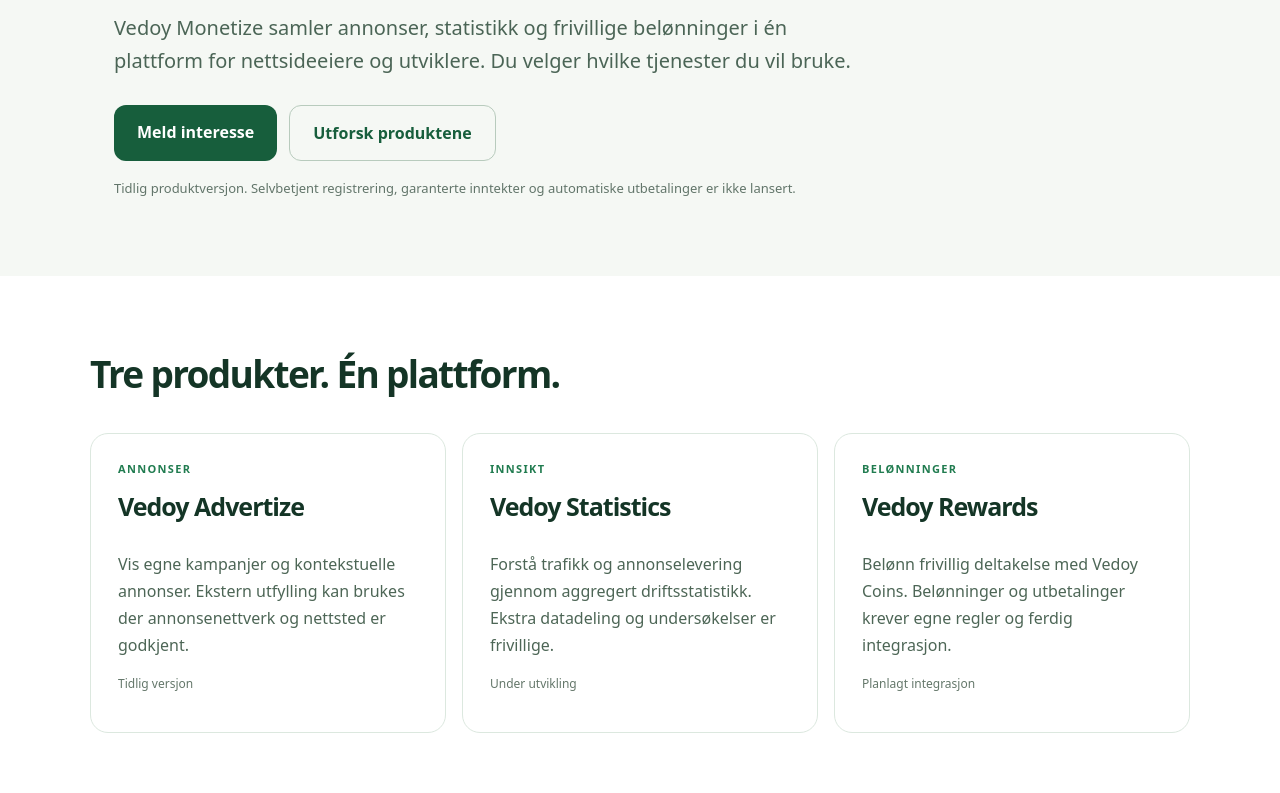
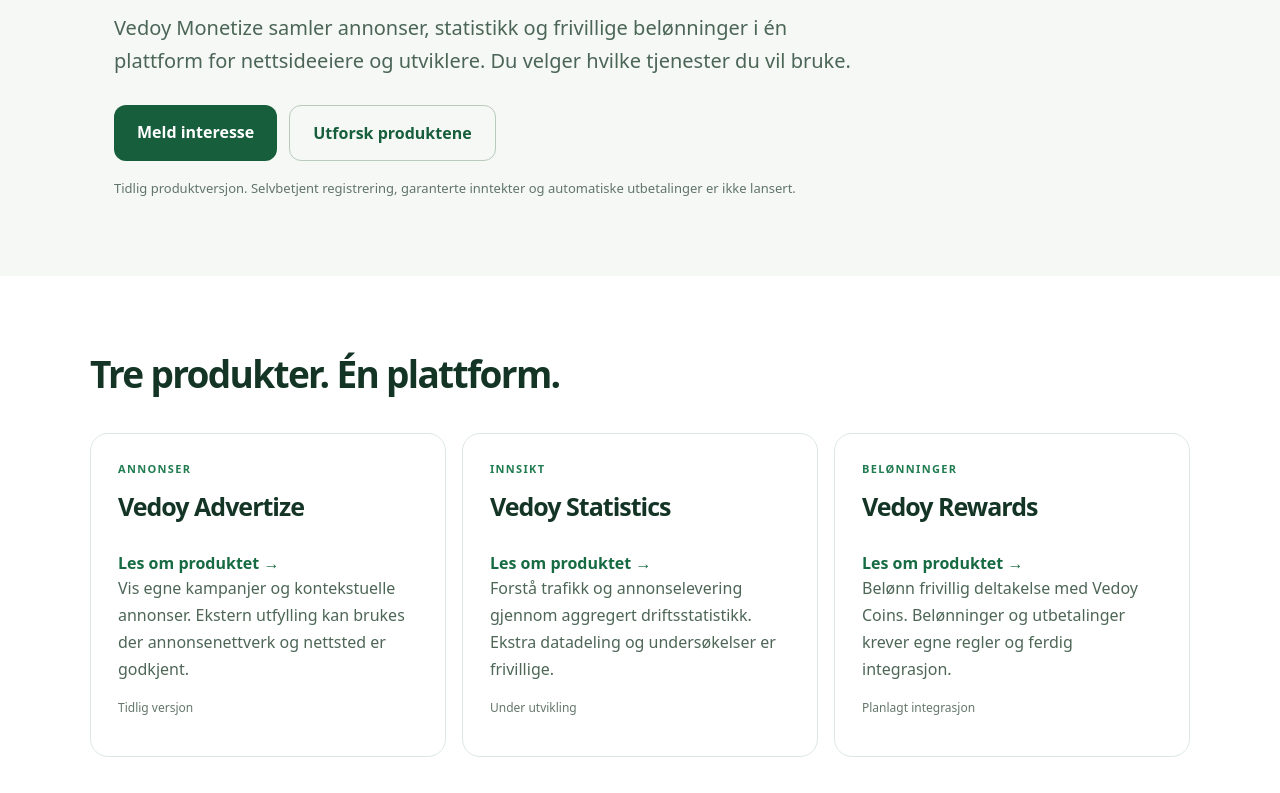
Before and after one commit to leandervedoy/Vedoy-Studio, a Next.js app: page /monetize in a window 1280 px wide. Shown: the part 304-1097 px from the top of the page. Built offline with nearby package versions, Linux system fonts and the light colour scheme; no server answers.

Commit message:
Link Monetize overview to dedicated product pages

```diff
--- a/app/monetize/page.tsx
+++ b/app/monetize/page.tsx
@@ -13,6 +13,6 @@ export default function MonetizeLanding(){return <main style={{background:"#f5f8
 <div style={{display:"flex",gap:12,flexWrap:"wrap",marginTop:28}}><a href="mailto:kontakt@vedoy.store?subject=Vedoy%20Monetize%20-%20interesse" style={{padding:"15px 23px",borderRadius:12,background:"#175e3c",color:"white",textDecoration:"none",fontWeight:750}}>Meld interesse</a><a href="#produkter" style={{padding:"15px 23px",borderRadius:12,border:"1px solid #b8cbbd",color:"#175e3c",textDecoration:"none",fontWeight:750}}>Utforsk produktene</a></div>
 <p style={{fontSize:13,color:"#62756a",marginTop:18}}>Tidlig produktversjon. Selvbetjent registrering, garanterte inntekter og automatiske utbetalinger er ikke lansert.</p>
 </section>
-<section id="produkter" style={{background:"white",padding:"70px 24px"}}><div style={{maxWidth:1100,margin:"auto"}}><h2 style={{fontSize:37,letterSpacing:"-.045em"}}>Tre produkter. Én plattform.</h2><div style={{display:"grid",gridTemplateColumns:"repeat(auto-fit,minmax(240px,1fr))",gap:16}}>{products.map(p=><article key={p.title} style={{padding:27,border:"1px solid #dce8df",borderRadius:18}}><p style={{fontSize:11,fontWeight:800,letterSpacing:".12em",color:"#217c50"}}>{p.tag}</p><h3 style={{fontSize:25,letterSpacing:"-.04em"}}>{p.title}</h3><p style={{lineHeight:1.7,color:"#4d6656"}}>{p.body}</p><p style={{fontSize:12,color:"#64776a"}}>{p.status}</p></article>)}</div></div></section>
+<section id="produkter" style={{background:"white",padding:"70px 24px"}}><div style={{maxWidth:1100,margin:"auto"}}><h2 style={{fontSize:37,letterSpacing:"-.045em"}}>Tre produkter. Én plattform.</h2><div style={{display:"grid",gridTemplateColumns:"repeat(auto-fit,minmax(240px,1fr))",gap:16}}>{products.map(p=><article key={p.title} style={{padding:27,border:"1px solid #dce8df",borderRadius:18}}><p style={{fontSize:11,fontWeight:800,letterSpacing:".12em",color:"#217c50"}}>{p.tag}</p><h3 style={{fontSize:25,letterSpacing:"-.04em"}}>{p.title}</h3><Link href={"/monetize/"+p.title.split(" ")[1].toLowerCase()} style={{color:"#176b43",fontWeight:750}}>Les om produktet →</Link><p style={{lineHeight:1.7,color:"#4d6656"}}>{p.body}</p><p style={{fontSize:12,color:"#64776a"}}>{p.status}</p></article>)}</div></div></section>
 <section style={{maxWidth:1100,margin:"auto",padding:"68px 24px"}}><h2 style={{fontSize:36,letterSpacing:"-.04em"}}>Personvern er ikke en tilleggspakke.</h2><p style={{fontSize:17,lineHeight:1.8,maxWidth:800}}>Grunnleggende, aggregert driftsstatistikk kan brukes uten individuell profilering når lovens vilkår er oppfylt. Frivillige undersøkelser og ekstra datadeling skal ha tydelige, separate valg. Ingen private meldinger, kalenderoppgaver eller Vedi-minner brukes til annonsemålretting.</p><p style={{color:"#4d6656",lineHeight:1.7,maxWidth:800}}>Antall annonseforespørsler er ikke det samme som verifiserte visninger eller unike besøkende. Eksterne annonsenettverk kan behandle tekniske opplysninger etter egne vilkår.</p><Link href="/" style={{color:"#176b43",fontWeight:750}}>Til Vedoy Studio</Link></section>
 </main>}
```
